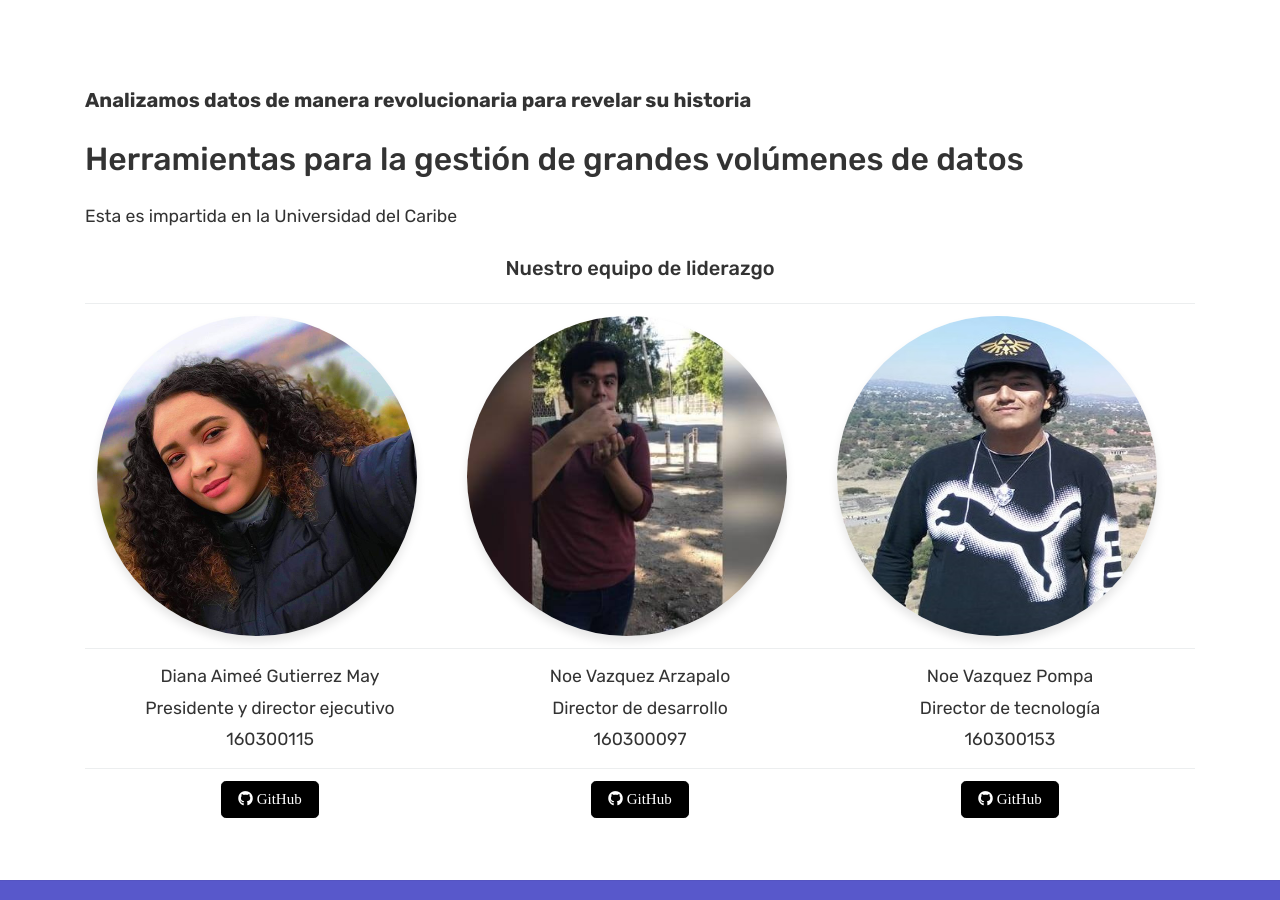
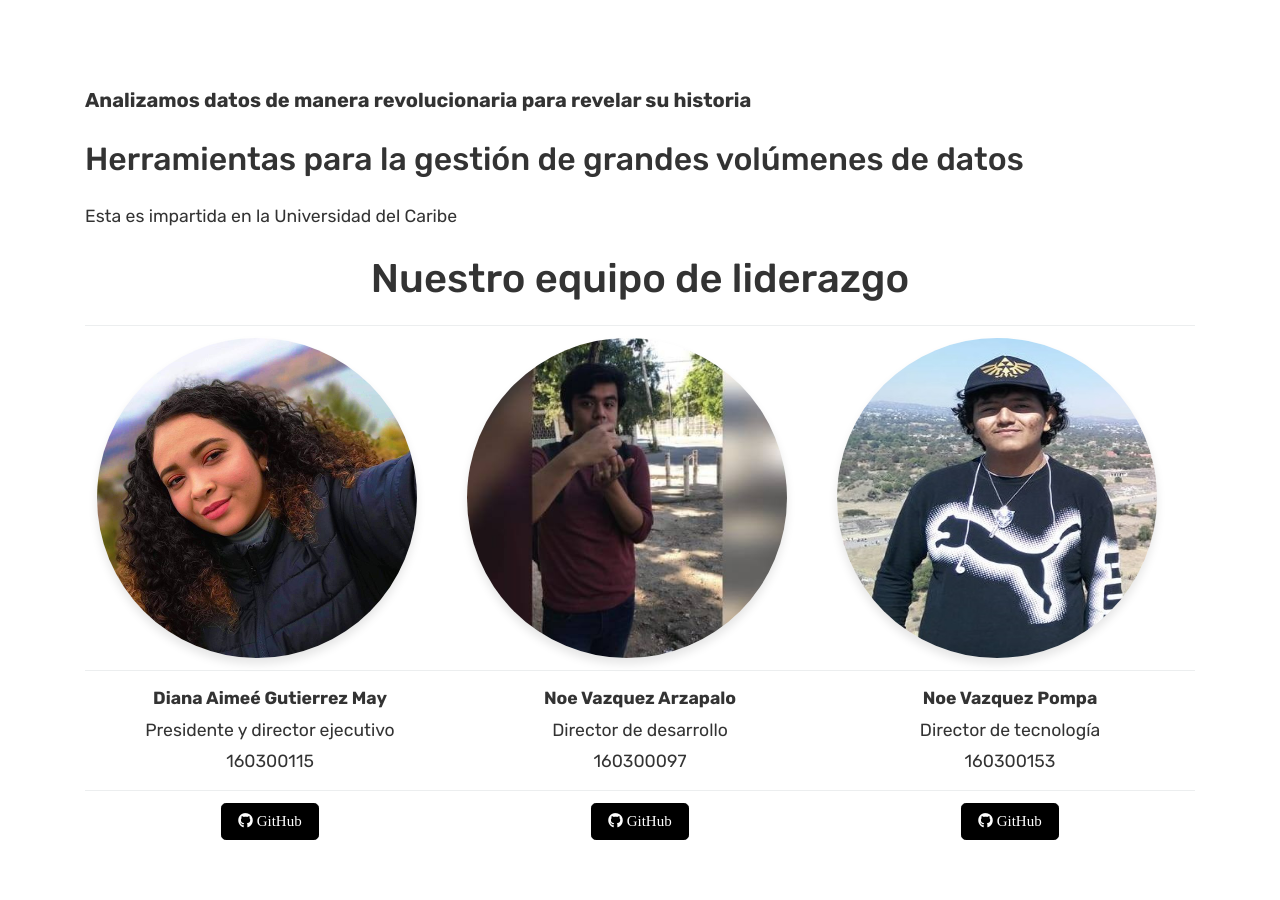
Before and after one commit to Famvazpom/apolo-n2a, a Jekyll site: the page built from about.html, in a window 1280 px wide and 900 px high, scrolled down 1047 px. Built offline with Jekyll 4.4.1, drawn with Linux system fonts in a browser that asks for light colours; nearby versions of some CDN libraries.

Commit message:
Cambios: about

```diff
--- a/about.html
+++ b/about.html
@@ -18,10 +18,10 @@
   Analizamos datos de manera revolucionaria
   para revelar su historia
 </b>
-<p><h2> Herramientas para la gestión de grandes volúmenes de datos</h2><p>
+<p style="font-size:15pt; text-align:center"><h2> Herramientas para la gestión de grandes volúmenes de datos</h2><p>
 Esta es impartida en la Universidad del Caribe
 
-<p><h3 style="font-size:15pt; text-align:center" >Nuestro equipo de liderazgo </h3></p>
+<p><h3 style="font-size:30pt; text-align:center" >Nuestro equipo de liderazgo </h3></p>
 
 <table class='table mr-auto ml-auto'>
   <tbody>
@@ -39,13 +39,13 @@
     <!-- Nombres -->
     <tr>
         <td style="text-align:center">
-          Diana Aimeé Gutierrez May <br> Presidente y director ejecutivo <br> 160300115
+          <b>Diana Aimeé Gutierrez May</b> <br> Presidente y director ejecutivo <br> 160300115
         </td>
         <td style="text-align:center">
-          Noe Vazquez Arzapalo <br> Director de desarrollo <br> 160300097
+          <b>Noe Vazquez Arzapalo</b> <br> Director de desarrollo <br> 160300097
         </td>
         <td style="text-align:center">
-          Noe Vazquez Pompa <br> Director de tecnología <br> 160300153
+          <b>Noe Vazquez Pompa</b> <br> Director de tecnología <br> 160300153
         </td>
     </tr>
     <tr>
```
